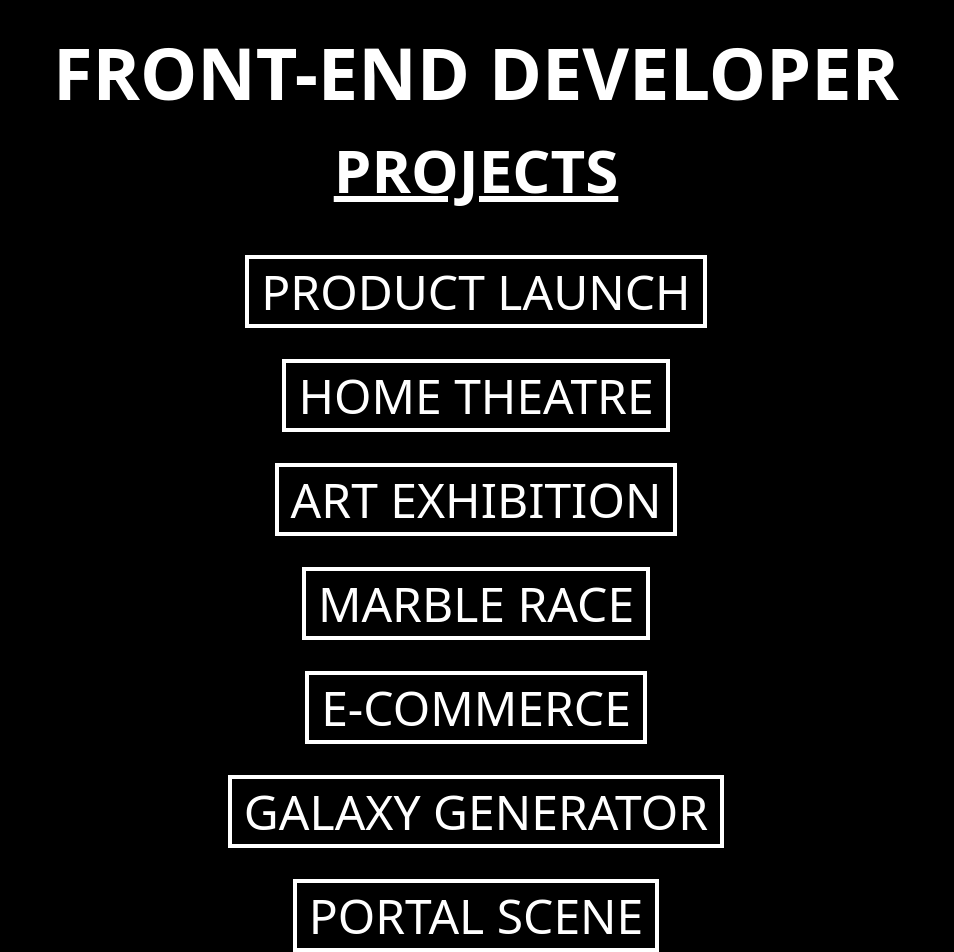
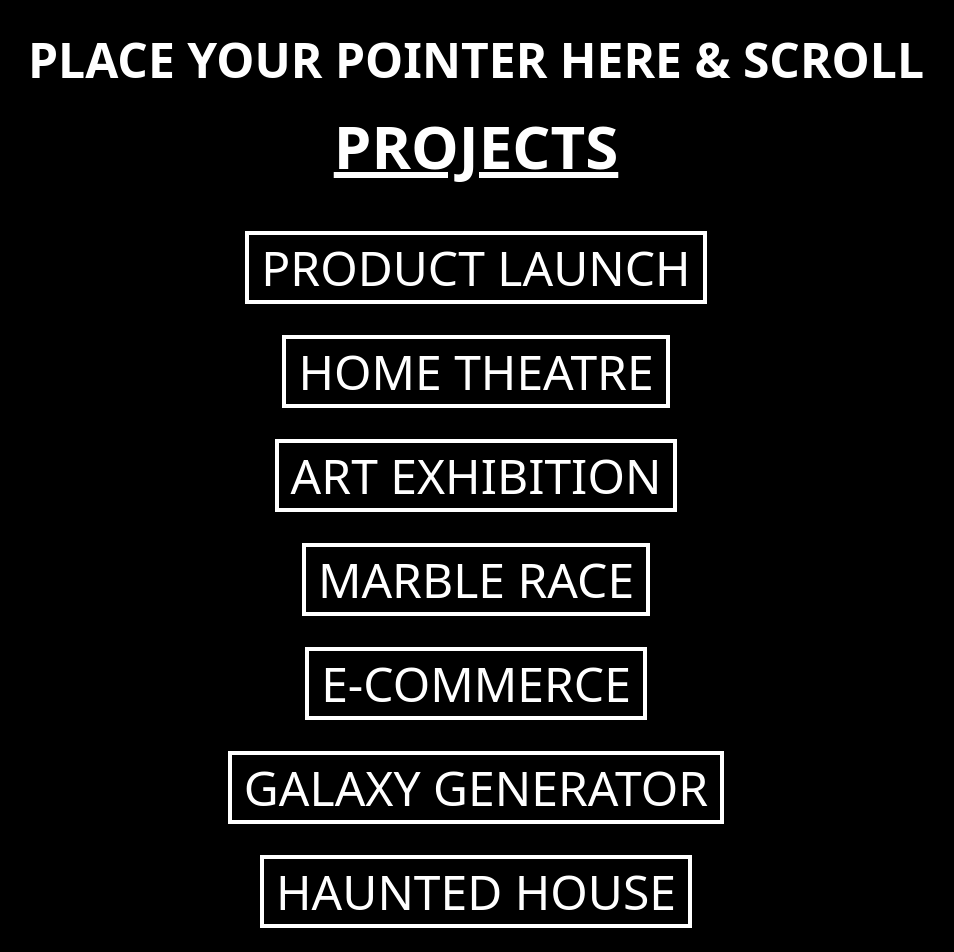
Before and after one commit to AR247365/2D-Portfolio, a React (Vite) app in the folder portfolio/: page / in a window 1280 px wide. Shown: the top 952 px of the page, without its empty margins (164-1118 px from the left). Built offline with nearby package versions, Linux system fonts and the light colour scheme.

Commit message:
Update Portfolio.jsx

```diff
--- a/portfolio/src/Portfolio.jsx
+++ b/portfolio/src/Portfolio.jsx
@@ -2,8 +2,8 @@ export default function Portfolio() {
   return (
     <>
       <main className="px-10 py-5 bg-black">
-        <h1 className="text-white font-bold text-7xl py-4 text-center">
-          FRONT-END DEVELOPER
+        <h1 className="text-white font-bold text-5xl py-4 text-center">
+          PLACE YOUR POINTER HERE & SCROLL
         </h1>
         <h2 className="text-white font-semibold text-6xl py-4 underline text-center">
           PROJECTS
@@ -67,11 +67,11 @@ export default function Portfolio() {
           </li>
           <li className=" py-7 text-center ">
             <a
-              href="https://blender-scene.netlify.app/"
+              href="https://myhhouse.netlify.app/"
               target="_blank"
               className="text-white font-normal text-5xl border-4 px-3 border-white hover:bg-white hover:text-black"
             >
-              PORTAL SCENE
+              HAUNTED HOUSE
             </a>
           </li>
           <li className=" py-7 text-center ">
```
